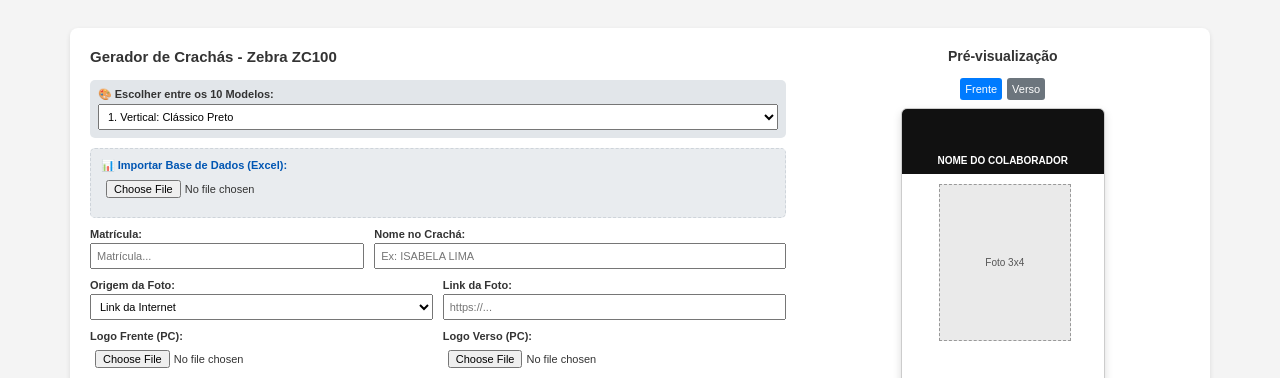
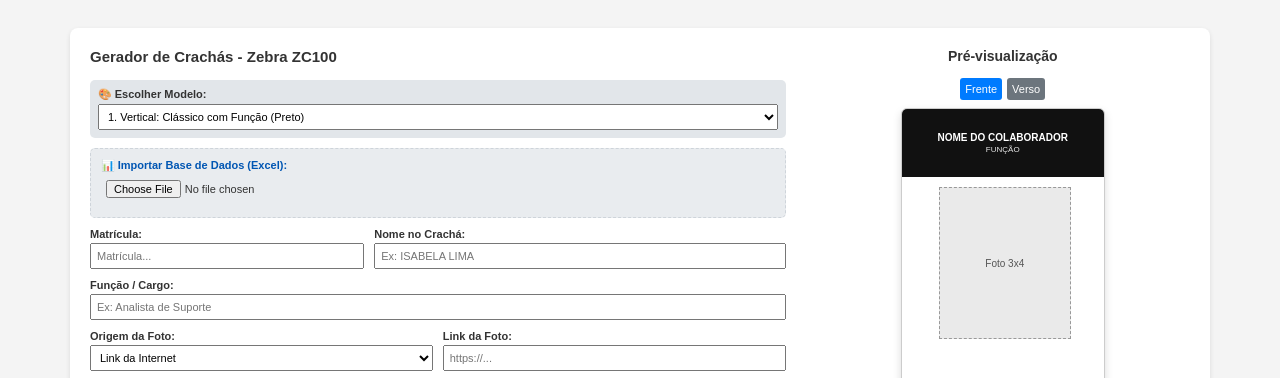
Before and after one commit to Paulorodrigosilva/sistema_crachas, a website: page public/index.html in a window 1280 px wide. Shown: the top 378 px of the page. Drawn offline with Linux system fonts and the light colour scheme.

Commit message:
Update index.html

```diff
--- a/public/index.html
+++ b/public/index.html
@@ -36,21 +36,28 @@
         .vertical #faceFrente, .vertical #faceVerso { width: 100%; height: 100%; position: relative; }
 
         .vertical .topo-bloco {
-            position: absolute; top: 0; left: 0; width: 100%; height: 65px;
-            display: flex; align-items: flex-end; justify-content: center; text-align: center;
-            font-size: 10px; font-weight: bold; padding-bottom: 8px; box-sizing: border-box;
+            position: absolute; top: 0; left: 0; width: 100%; height: 68px;
+            display: flex; flex-direction: column; align-items: center; justify-content: center; text-align: center;
+            padding: 0 5px; box-sizing: border-box;
         }
+        .vertical .topo-bloco .nome-colaborador {
+            font-size: 10px; font-weight: bold; line-height: 1.1;
+        }
+        .vertical .topo-bloco .funcao-colaborador {
+            font-size: 8px; font-weight: normal; margin-top: 2px; opacity: 0.9; text-transform: uppercase;
+        }
+
         .vertical .foto-container {
-            position: absolute; top: 75px; left: 37px; width: 130px; height: 155px;
+            position: absolute; top: 78px; left: 37px; width: 130px; height: 150px;
             border: 1.5px dashed #999; background: #eaeaea; background-size: cover; background-position: center;
             display: flex; align-items: center; justify-content: center; font-size: 10px; color: #555;
         }
         .vertical .baixo-bloco {
-            position: absolute; bottom: 0; left: 0; width: 100%; height: 48px;
+            position: absolute; bottom: 0; left: 0; width: 100%; height: 45px;
             display: flex; align-items: center; justify-content: center; padding: 0 5px; box-sizing: border-box;
         }
         .vertical .logo-frente-img {
-            max-height: 38px; max-width: 150px; width: auto; object-fit: contain;
+            max-height: 35px; max-width: 150px; width: auto; object-fit: contain;
         }
 
         /* Verso Vertical */
@@ -73,17 +80,20 @@
             display: flex; align-items: center; justify-content: center; font-size: 9px; color: #555;
         }
         .horizontal .topo-bloco {
-            position: absolute; top: 15px; left: 125px; right: 15px; height: 40px;
-            display: flex; align-items: center; justify-content: center; text-align: center;
-            font-size: 11px; font-weight: bold; padding: 0 5px; box-sizing: border-box;
+            position: absolute; top: 15px; left: 125px; right: 15px; height: 45px;
+            display: flex; flex-direction: column; align-items: center; justify-content: center; text-align: center;
+            padding: 0 5px; box-sizing: border-box;
         }
+        .horizontal .topo-bloco .nome-colaborador { font-size: 10px; font-weight: bold; line-height: 1.1; }
+        .horizontal .topo-bloco .funcao-colaborador { font-size: 8px; font-weight: normal; margin-top: 2px; text-transform: uppercase; }
+
         .horizontal .baixo-bloco {
             position: absolute; bottom: 15px; left: 15px; width: 100px; height: 35px;
             display: flex; align-items: center; justify-content: center; padding: 0 5px; box-sizing: border-box;
         }
         .horizontal .logo-frente-img { max-height: 28px; max-width: 90px; object-fit: contain; }
         .horizontal .dados-horiz {
-            position: absolute; top: 60px; left: 125px; right: 15px; display: flex; flex-direction: column; gap: 4px;
+            position: absolute; top: 65px; left: 125px; right: 15px; display: flex; flex-direction: column; gap: 4px;
         }
         .horizontal .caixa-campo { border: 1px solid #444; border-radius: 3px; padding: 3px 5px; background: #fafafa; font-size: 8px; }
         .horizontal #faceVerso { display: none; padding: 10px; box-sizing: border-box; background: #fff; flex-direction: column; justify-content: space-between; }
@@ -116,20 +126,24 @@
         <div class="form-section">
             <h3 style="margin-top:0; font-size: 15px;">Gerador de Crachás - Zebra ZC100</h3>
 
-            <!-- Seletor de 10 Modelos Diferentes -->
+            <!-- Seletor de Modelos (Incluindo os 5 novos com Função) -->
             <div class="form-group" style="background: #e2e6ea; padding: 8px; border-radius: 5px;">
-                <label style="color: #333;">🎨 Escolher entre os 10 Modelos:</label>
+                <label style="color: #333;">🎨 Escolher Modelo:</label>
                 <select id="selectTemplate" onchange="mudarTemplate()">
-                    <option value="v-classico-preto">1. Vertical: Clássico Preto</option>
-                    <option value="v-executivo-azul">2. Vertical: Executivo Azul Marinho</option>
-                    <option value="v-moderno-verde">3. Vertical: Moderno Verde Tecnológico</option>
-                    <option value="v-elegante-vinho">4. Vertical: Elegante Vinho/Bordô</option>
-                    <option value="v-alerta-laranja">5. Vertical: Destaque Laranja Corporativo</option>
-                    <option value="v-clean-cinza">6. Vertical: Clean Minimalista Cinza</option>
-                    <option value="h-classico-preto">7. Horizontal: Clássico Preto (Paisagem)</option>
-                    <option value="h-executivo-azul">8. Horizontal: Executivo Azul (Paisagem)</option>
-                    <option value="h-moderno-verde">9. Horizontal: Moderno Verde (Paisagem)</option>
-                    <option value="h-clean-cinza">10. Horizontal: Clean Minimalista (Paisagem)</option>
+                    <optgroup label="Modelos com Função do Funcionário (Novos)">
+                        <option value="v-funcao-preto">1. Vertical: Clássico com Função (Preto)</option>
+                        <option value="v-funcao-azul">2. Vertical: Corporativo com Função (Azul)</option>
+                        <option value="v-funcao-verde">3. Vertical: Operacional com Função (Verde)</option>
+                        <option value="h-funcao-azul">4. Horizontal: Executivo com Função (Azul)</option>
+                        <option value="h-funcao-preto">5. Horizontal: Clássico com Função (Preto)</option>
+                    </optgroup>
+                    <optgroup label="Modelos Padrão Anteriores">
+                        <option value="v-classico-preto">6. Vertical: Clássico Simples (Preto)</option>
+                        <option value="v-executivo-azul">7. Vertical: Executivo Simples (Azul)</option>
+                        <option value="v-moderno-verde">8. Vertical: Moderno Verde</option>
+                        <option value="h-classico-preto">9. Horizontal: Clássico Simples</option>
+                        <option value="h-executivo-azul">10. Horizontal: Executivo Simples</option>
+                    </optgroup>
                 </select>
             </div>
 
@@ -150,6 +164,12 @@
                         <label>Nome no Crachá:</label>
                         <input type="text" id="txtNome" placeholder="Ex: ISABELA LIMA" oninput="sincronizarNomes()">
                     </div>
+                </div>
+
+                <!-- Campo Função / Cargo -->
+                <div class="form-group">
+                    <label>Função / Cargo:</label>
+                    <input type="text" id="txtFuncao" placeholder="Ex: Analista de Suporte" oninput="sincronizarFuncao()">
                 </div>
 
                 <div style="display: flex; gap: 10px;">
@@ -220,7 +240,10 @@
 
                 <!-- FRENTE -->
                 <div id="faceFrente">
-                    <div class="topo-bloco" id="elTopoFrente">NOME DO COLABORADOR</div>
+                    <div class="topo-bloco" id="elTopoFrente">
+                        <span class="nome-colaborador" id="elNomeFrente">NOME DO COLABORADOR</span>
+                        <span class="funcao-colaborador" id="elFuncaoFrente" style="display: none;">FUNÇÃO</span>
+                    </div>
                     <div class="foto-container" id="elFoto">Foto 3x4</div>
                     <div class="baixo-bloco" id="elBaixoFrente">
                         <img id="elLogoFrente" class="logo-frente-img" alt="Logo Frente">
@@ -242,6 +265,10 @@
                         <div class="caixa-campo">
                             <span class="titulo">Nome Completo:</span>
                             <span class="valor" id="elNomeVerso">---</span>
+                        </div>
+                        <div class="caixa-campo">
+                            <span class="titulo">Função:</span>
+                            <span class="valor" id="elFuncaoVerso">---</span>
                         </div>
                         <div class="caixa-campo">
                             <span class="titulo">RG:</span>
@@ -277,22 +304,27 @@
             atualizarRodape();
         };
 
-        // Gerenciador dos 10 Modelos Diferentes
         function mudarTemplate() {
             const template = document.getElementById('selectTemplate').value;
             const canvas = document.getElementById('badgeCanvas');
             const topo = document.getElementById('elTopoFrente');
             const baixo = document.getElementById('elBaixoFrente');
             const dadosHoriz = document.getElementById('elDadosHoriz');
+            const funcaoFrente = document.getElementById('elFuncaoFrente');
 
             let corFundo = '#111';
             let isHorizontal = false;
+            let mostrarFuncao = false;
 
-            if (template.includes('executivo-azul')) corFundo = '#004080';
-            else if (template.includes('moderno-verde')) corFundo = '#006633';
-            else if (template.includes('elegante-vinho')) corFundo = '#660033';
-            else if (template.includes('alerta-laranja')) corFundo = '#cc5500';
-            else if (template.includes('clean-cinza')) corFundo = '#555555';
+            if (template.includes('azul')) corFundo = '#004080';
+            else if (template.includes('verde')) corFundo = '#006633';
+
+            if (template.includes('funcao')) {
+                mostrarFuncao = true;
+                funcaoFrente.style.display = 'block';
+            } else {
+                funcaoFrente.style.display = 'none';
+            }
 
             if (template.startsWith('h-')) {
                 isHorizontal = true;
@@ -315,12 +347,23 @@
             }
         }
 
+        function sincronizarNomes() {
+            const nome = document.getElementById('txtNome').value.toUpperCase();
+            document.getElementById('elNomeFrente').innerText = nome || 'NOME DO COLABORADOR';
+            document.getElementById('elNomeVerso').innerText = document.getElementById('txtNome').value || '---';
+        }
+
+        function sincronizarFuncao() {
+            const funcao = document.getElementById('txtFuncao').value.toUpperCase();
+            document.getElementById('elFuncaoFrente').innerText = funcao || 'FUNÇÃO';
+            document.getElementById('elFuncaoVerso').innerText = document.getElementById('txtFuncao').value || '---';
+        }
+
         function atualizarRodape() {
             const textoDigitado = document.getElementById('txtRodape').value;
             document.getElementById('elRodapeVisual').innerHTML = `<strong>NOSSA CULTURA:</strong> ${textoDigitado}`;
         }
 
-        // Uploads das Logos
         function carregarLogoFrente(event) {
             const file = event.target.files[0];
             if (file) {
@@ -379,18 +422,14 @@
             });
             if (colaborador) {
                 document.getElementById('txtNome').value = colaborador.nome || colaborador.Nome || colaborador.NOME || '';
+                document.getElementById('txtFuncao').value = colaborador.funcao || colaborador.Funcao || colaborador.FUNCAO || colaborador.cargo || colaborador.Cargo || '';
                 document.getElementById('txtRg').value = colaborador.rg || colaborador.Rg || colaborador.RG || '';
                 const dataBruta = colaborador.admissao || colaborador.Admissao || colaborador.ADMISSAO || '';
                 document.getElementById('txtAdmissao').value = formatarDataExcel(dataBruta);
                 sincronizarNomes();
+                sincronizarFuncao();
                 atualizarCampos();
             }
-        }
-
-        function sincronizarNomes() {
-            const nome = document.getElementById('txtNome').value.toUpperCase();
-            document.getElementById('elTopoFrente').innerText = nome || 'NOME DO COLABORADOR';
-            document.getElementById('elNomeVerso').innerText = document.getElementById('txtNome').value || '---';
         }
 
         function alternarOrigemFoto() {
```
